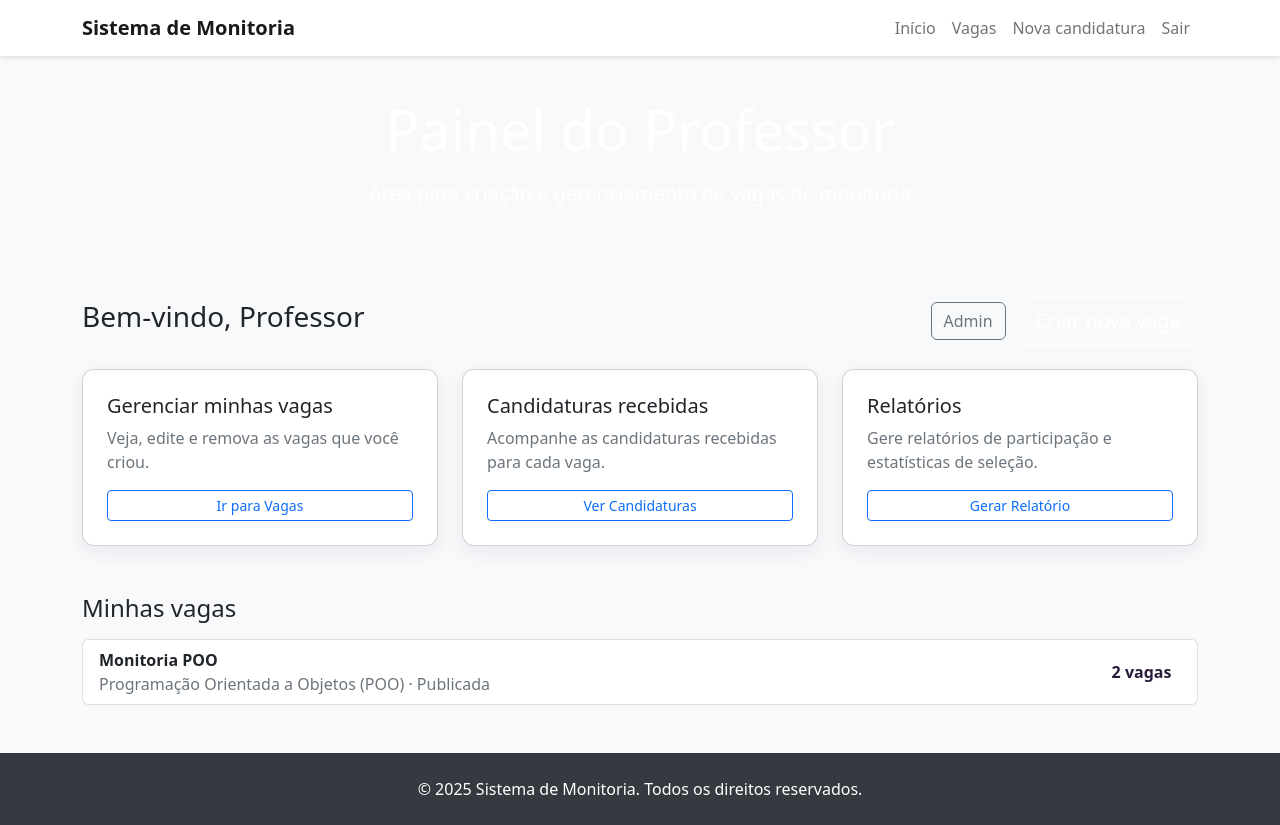
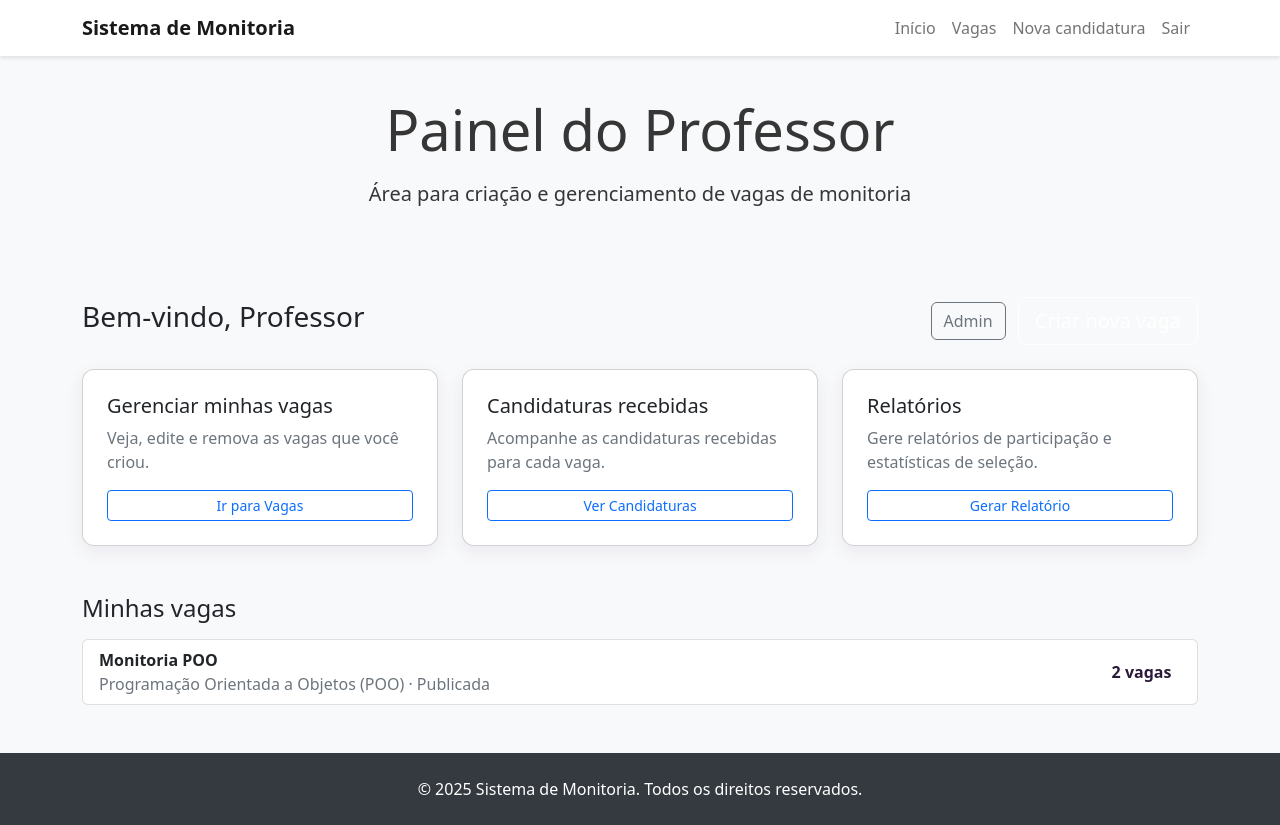
Before and after one commit to Projetos-de-Extensao/PBE_25.2_8001_I, a Django app: page /professor/ in a window 1280 px wide. Run offline with Django 5.2, Linux system fonts and the light colour scheme; a user stored in the database is signed in; data comes from the database, SQL or seed files in the repository; both versions use the stored data as it was after the commit; data that the repository does not hold is empty.

Commit message:
Update professor theme colors in profIndex.html

```diff
--- a/Streaming/streaming_platform/templates/profIndex.html
+++ b/Streaming/streaming_platform/templates/profIndex.html
@@ -6,12 +6,12 @@
 <style>
 	/* Professor-specific theme */
 	:root {
-		--prof-primary: #4b2e83; /* deep purple */
-		--prof-accent: #f6c94d;  /* gold */
+		--prof-primary: #372e83; /* deep purple */
+		--prof-accent: #4d3fca;  /* gold */
 	}
 	.hero-section {
 		background: linear-gradient(135deg, var(--prof-primary), #6a3fb3);
-		color: #fff;
+		color: #363636;
 		padding: 2.5rem 0;
 	}
 	.prof-actions .card {
```
Also changed, not shown: Streaming/db.sqlite3.
